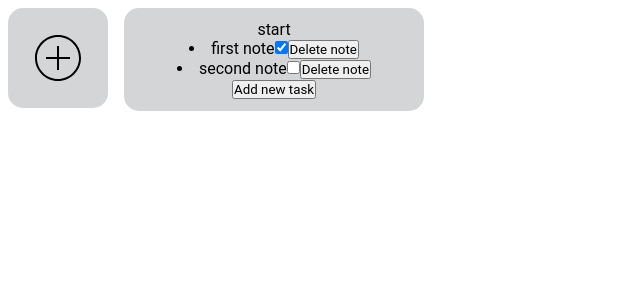
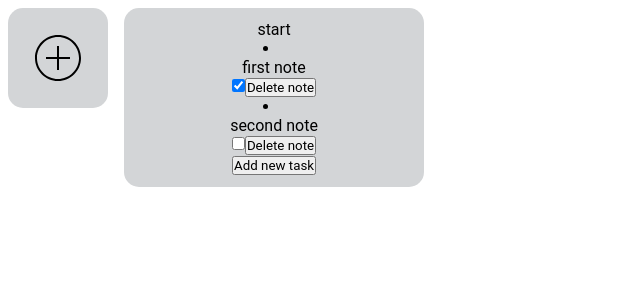
Before and after one commit to rupturevryky/Note, a React (Create React App) app: page / in a window 1280 px wide. Shown: the top 300 px of the page, without its empty margins (0-640 px from the left). Built offline with nearby package versions, Linux system fonts and the light colour scheme.

Commit message:
creat rename function

```diff
--- a/src/components/Note/Note.tsx
+++ b/src/components/Note/Note.tsx
@@ -1,31 +1,64 @@
-import { removeNote, toggleCompleted } from '../../slices/notesSlice';
+import { useState } from 'react';
+import { removeNote, renameNote, toggleCompleted } from '../../slices/notesSlice';
 import { useAppDispatch } from '../../store/hooks'
 
 interface NoteProps{
-    nodebookId: string,
-    id: string,
-    title: string,
+    notebookId: string,
+    noteId: string,
+    noteTitle: string,
     completed: boolean
 }
 
-const Note: React.FC<NoteProps> = ({id, title, completed, nodebookId}) => {
+const Note: React.FC<NoteProps> = ({ notebookId, noteId, noteTitle, completed }) => {
 
     const dispatch = useAppDispatch()
+    const [noteNameInputActive, setNoteNameInputActive] = useState(false)
+    const [noteName, setNoteName] = useState(noteTitle)
 
-    const onChangeHandler = (nodebookId: string, titleId: string) => {
-        const action = { nodebookId: nodebookId, titleId: titleId }
+    const onChangeCheckboxHandler = (nodebookId: string, noteId: string) => {
+        const action = { nodebookId: nodebookId, noteId: noteId }
         dispatch(toggleCompleted(action))
     }
-    const onDeleteHandler = (nodebookId: string, titleId: string) => {
-        const action = { nodebookId: nodebookId, titleId: titleId }
+    const onDeleteHandler = (nodebookId: string, noteId: string) => {
+        const action = { nodebookId: nodebookId, noteId: noteId }
         dispatch(removeNote(action))
     }
+    const renameNoteTitle = (key?: string) => {
+        if (key) {
+            if (key === "Enter" && noteName.trim() !== '' && noteName !== noteTitle) {
+                dispatch(renameNote({ notebookId: notebookId, noteId: noteId, newNoteName: noteName }))    // меняет title в state.notebook
+                setNoteNameInputActive(false)
+            } else if (key === "Enter" && noteName.trim() !== '') {                        // менять title в state.notebook бессмысленно, ведь он не изменился
+                setNoteNameInputActive(false)
+            } else if (key === "Enter" && noteName.trim() === '') {                        // пустое поле возвращается на нормальное со значением из state
+                setNoteName(noteTitle)
+                setNoteNameInputActive(false)
+            }
+        } else {                                                                            // в onBlur функция renameStateTitle проискодит без key
+            if (noteName.trim() !== '' && noteName !== noteTitle) {
+                dispatch(renameNote({ notebookId: notebookId, noteId: noteId, newNoteName: noteName }))    // аналогично верхней части
+                setNoteNameInputActive(false)
+            } else if (noteName.trim() !== '') {
+                setNoteNameInputActive(false)
+            } else if (noteName.trim() === '') {
+                setNoteName(noteTitle)
+                setNoteNameInputActive(false)
+            }
+        }
+    }
+    const noteNameBlock = noteNameInputActive
+        ? <input value={noteName}
+            onChange={e => setNoteName(e.target.value)}
+            onKeyDown={e => renameNoteTitle(e.key)}
+            onBlur={() => renameNoteTitle()} />
+        : <p onDoubleClick={() => setNoteNameInputActive(true)}>{noteName}</p>
+
     return (
         <li>
-            {title}
+            {noteNameBlock}
             <input type="checkbox" name="checkbox" checked={completed}
-                onChange={() => onChangeHandler(nodebookId, id)}/>
-            <button onClick={() => onDeleteHandler(nodebookId, id)}>Delete note</button>
+                onChange={() => onChangeCheckboxHandler(notebookId, noteId)}/>
+            <button onClick={() => onDeleteHandler(notebookId, noteId)}>Delete note</button>
         </li>
     );
 };
--- a/src/components/NoteboockItems/NoteboockItems.tsx
+++ b/src/components/NoteboockItems/NoteboockItems.tsx
@@ -1,4 +1,5 @@
 import { useState } from "react";
+import { renameNotebook } from "../../slices/notebookSlice";
 
 import { addNote } from "../../slices/notesSlice";
 import { useAppSelector, useAppDispatch } from "../../store/hooks"
@@ -7,52 +8,44 @@ import Note from "../Note/Note";
 import s from "./noteboockItems.module.scss"
 
 interface NoteboockItemsProos {
-    id: string,
+    notebookId: string,
     title: string,
     filter: 'all' | 'completed' | 'uncompleted'
 }
 
-const NoteboockItems: React.FC<NoteboockItemsProos> = ({  id, title, filter }) => {
+const NoteboockItems: React.FC<NoteboockItemsProos> = ({  notebookId, title, filter }) => {
 
     const dispatch = useAppDispatch()
-    const notes = useAppSelector(state => state.notes[id])
+    const notes = useAppSelector(state => state.notes[notebookId])
 
-    const [AddTaskFormIsActive, setAddTaskFormIsActive] = useState<boolean>(false)
-    const [TaskFormValue, setAddTaskFormValue] = useState<string>('')
+    const [AddTaskFormIsActive, setAddTaskFormIsActive] = useState<boolean>(false)    // локальный стейт для добавления note-ы
+    const [TaskFormValue, setTaskFormValue] = useState<string>('')
 
-    const noteList = notes?.map(note => (       //создание мелких заметок
-        <Note
-            nodebookId={id}
-            id={note.id}
-            title={note.title}
-            completed={note.completed}
-            key={note.id} />
-    ))
+    const [titleInputIsActive, settitleInputIsActive] = useState<boolean>(false)    // локальный стейт для переименования notebook-а
+    const [titleName, setTitleName] = useState<string>(title)
+
     const EraseEverything = () => {
-        setAddTaskFormValue('')                                 // стирает локальный state
+        setTaskFormValue('')                                 // стирает локальный state
         setAddTaskFormIsActive(false)                           // закрывает input для созданной task-и
     }
 
     const addTaskHandler = () => {
         if (TaskFormValue && TaskFormValue.trim() !== '') {                // проверка input-а на пустоту
-            const action = { nodebookId: id, title: TaskFormValue }
-            dispatch(addNote(action))                               // создаёт новую заметку
+            const action = { nodebookId: notebookId, title: TaskFormValue }
+            dispatch(addNote(action))                                       // создаёт новую заметку
             EraseEverything()
         } else {
             EraseEverything()
         }
 
     }
-    const addTaskFormHandler = (value: string) => { // Управляемый input для новой task-и
-        setAddTaskFormValue(value)
-    }
 
     const addNewTaskHandler = () => {
         if (AddTaskFormIsActive) {
             EraseEverything()
-            return
+        } else {
+            setAddTaskFormIsActive(true)
         }
-        setAddTaskFormIsActive(true)
     }
 
     const EnterTaskFormHandler = (key: string) => {
@@ -61,25 +54,70 @@ const NoteboockItems: React.FC<NoteboockItemsProos> = ({  id, title, filter }) =
         }
     }
 
+    const toggleTitleInput = () => {
+        settitleInputIsActive(true)
+    }
+
+    const renameStateTitle = (key?: string) => {                                            // key для функции onKeyDown,
+        if (key) {
+            if (key === "Enter" && titleName.trim() !== '' && titleName !== title) {
+                dispatch(renameNotebook({ newNotebookName: titleName, notebookId: notebookId }))    // меняет title в state.notebook
+                settitleInputIsActive(false)
+            } else if (key === "Enter" && titleName.trim() !== '') {                        // менять title в state.notebook бессмысленно, ведь он не изменился
+                settitleInputIsActive(false)
+            } else if (key === "Enter" && titleName.trim() === '') {                        // пустое поле возвращается на нормальное со значением из state
+                setTitleName(title)
+                settitleInputIsActive(false)
+            }
+        } else {                                                                            // в onBlur функция renameStateTitle проискодит без key
+            if (titleName.trim() !== '' && titleName !== title) {
+                dispatch(renameNotebook({ newNotebookName: titleName, notebookId: notebookId }))    // аналогично верхней части
+                settitleInputIsActive(false)
+            } else if (titleName.trim() !== '') {
+                settitleInputIsActive(false)
+            } else if (titleName.trim() === '') {
+                setTitleName(title)
+                settitleInputIsActive(false)
+            }
+        }
+
+    }
+
     const AddTaskForm = AddTaskFormIsActive
         ? <><input                               // input с строкой для новой task-и
             placeholder="Add your task..."
             value={TaskFormValue}
-            onChange={(e) => addTaskFormHandler(e.target.value)}
+            onChange={e => setTaskFormValue(e.target.value)}      // Управляемый input для новой task-и
             onKeyDown={e => EnterTaskFormHandler(e.key)}        // добавляет task-у по нажатию Enter
+            onBlur={addTaskHandler}
             autoFocus/>
             <button onClick={addTaskHandler}>add</button></>  // создаёт task-у и убирает input
         : null
 
+        const noteList = notes?.map(note => (       //создание мелких заметок
+        <Note
+            notebookId={notebookId}
+            noteId={note.id}
+            noteTitle={note.title}
+            completed={note.completed}
+            key={note.id} />
+        ))
+
+    const titleInput = titleInputIsActive                               // Заголовок
+            ? <input value={titleName}                              // input для смены заголовка
+                onChange={e => setTitleName(e.target.value)}
+                onKeyDown={e => renameStateTitle(e.key)}
+                onBlur={() => renameStateTitle()}
+                autoFocus/>
+            : <p onDoubleClick={toggleTitleInput}>{titleName}</p>        // обычный заголовок
+
     return (
-
         <div className={s.noteboockItems}>
-            {title}
+            {titleInput}
             {noteList}
             {AddTaskForm}
-            <button onClick={addNewTaskHandler}>Add new task</button> {/* Открывает и закрывает input */}
+            <button onClick={addNewTaskHandler}>Add new task</button> {/* Открывает и закрывает input для новой note-ы*/}
         </div>
-
     );
 };
 
--- a/src/components/Notebook/Notebook.tsx
+++ b/src/components/Notebook/Notebook.tsx
@@ -10,7 +10,7 @@ const Noteboock: React.FC = () => {
 
     const notebookList = notebooks.map(notebook => (
         <NoteboockItems                                     // загрузка notebooks
-          key={notebook.id} id={notebook.id}
+          key={notebook.id} notebookId={notebook.id}
           title={notebook.title} filter={notebook.filter}
           />
     ))
--- a/src/slices/notebookSlice.tsx
+++ b/src/slices/notebookSlice.tsx
@@ -11,6 +11,10 @@ type notebookType = {
 type actionChangeFilter = {
     id: string,
     filter: 'all' | 'completed' | 'uncompleted'
+}
+type actionRenameNotebook = {
+  newNotebookName: string,
+  notebookId: string
 }
 const initialState: notebookType = {
     notebook: [
@@ -32,10 +36,16 @@ export const notebookSlice = createSlice({
       if (changeTodo) {
         changeTodo.filter = action.payload.filter
       }
+    },
+    renameNotebook: (state, action: PayloadAction<actionRenameNotebook>) => {
+      const notebook = state.notebook.find(note => note.id === action.payload.notebookId)
+      if (notebook) {
+        notebook.title = action.payload.newNotebookName
+      }
     }
   },
 })
 
-export const { addNotebook, removeNotebook, changeFilter } = notebookSlice.actions
+export const { addNotebook, removeNotebook, changeFilter, renameNotebook } = notebookSlice.actions
 
 export default notebookSlice.reducer
--- a/src/slices/notesSlice.tsx
+++ b/src/slices/notesSlice.tsx
@@ -18,7 +18,12 @@ type AddNote = {
 
 type Note = {
   nodebookId: string,
-  titleId: string
+  noteId: string
+}
+type actionRenameNote = {
+  notebookId: string,
+  noteId: string,
+  newNoteName: string
 }
 
 const initialState: TodosState = {
@@ -36,20 +41,26 @@ export const notesSlice = createSlice({
       state[action.payload.nodebookId].push({id: uuidv1(), title: action.payload.title, completed: false})
     },
     removeNote: (state, action: PayloadAction<Note>) => {
-      state[action.payload.nodebookId] = state[action.payload.nodebookId].filter(note => note.id !== action.payload.titleId)
+      state[action.payload.nodebookId] = state[action.payload.nodebookId].filter(note => note.id !== action.payload.noteId)
     },
     toggleCompleted: (state, action: PayloadAction<Note>) => {
-      const toggledTodo = state[action.payload.nodebookId].find(note => note.id === action.payload.titleId)
+      const toggledTodo = state[action.payload.nodebookId].find(note => note.id === action.payload.noteId)
       if (toggledTodo) {
         toggledTodo.completed = !toggledTodo.completed
       }
     },
     addNotebookForNotesList: (state, action: PayloadAction<string>) => {
       state[action.payload] = []
+    },
+    renameNote: (state, action: PayloadAction<actionRenameNote>) => {
+      const myNote = state[action.payload.notebookId].find(note => note.id === action.payload.noteId)
+      if (myNote) {
+        myNote.title = action.payload.newNoteName
+      }
     }
   },
 })
 
-export const { addNote, removeNote, toggleCompleted, addNotebookForNotesList } = notesSlice.actions
+export const { addNote, removeNote, toggleCompleted, addNotebookForNotesList,renameNote } = notesSlice.actions
 
 export default notesSlice.reducer
```
